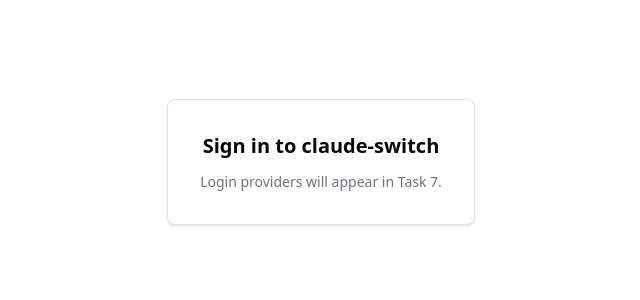
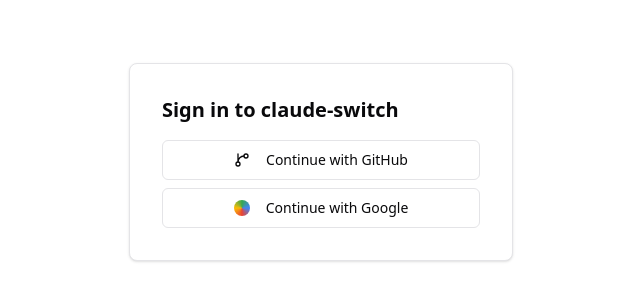
Before and after one commit to jleal52/claude-switch, a React (Vite) app in the folder web/: page /login in a window 1280 px wide. Shown: the part 238-538 px from the top of the page, without its empty margins (319-959 px from the left). Built offline with nearby package versions, Linux system fonts and the light colour scheme; no server answers.

Commit message:
feat(web): /login with provider buttons

```diff
--- /dev/null
+++ b/web/src/components/Login.tsx
@@ -0,0 +1,44 @@
+import { useQuery } from '@tanstack/react-query';
+import { apiClient } from '@/api/client';
+import { Button } from '@/components/ui/button';
+import { GitBranch } from 'lucide-react';
+
+interface ProvidersResponse {
+  providers_configured: string[];
+}
+
+export function Login() {
+  const { data } = useQuery({
+    queryKey: ['providers'],
+    queryFn: () => apiClient<ProvidersResponse>('/api/me').catch(() => ({ providers_configured: ['github', 'google'] })),
+    staleTime: 5 * 60_000,
+  });
+
+  const providers = data?.providers_configured ?? [];
+
+  return (
+    <main className="grid min-h-screen place-items-center bg-background">
+      <div className="w-full max-w-sm space-y-4 rounded-lg border bg-card p-8 shadow">
+        <h1 className="text-xl font-semibold">Sign in to claude-switch</h1>
+        <div className="flex flex-col gap-2">
+          {providers.includes('github') && (
+            <Button asChild variant="outline">
+              <a href="/auth/github/login">
+                <GitBranch className="mr-2 h-4 w-4" />
+                Continue with GitHub
+              </a>
+            </Button>
+          )}
+          {providers.includes('google') && (
+            <Button asChild variant="outline">
+              <a href="/auth/google/login">
+                <span className="mr-2 inline-block h-4 w-4 rounded-full bg-[conic-gradient(from_180deg,#ea4335,#fbbc05,#34a853,#4285f4,#ea4335)]" />
+                Continue with Google
+              </a>
+            </Button>
+          )}
+        </div>
+      </div>
+    </main>
+  );
+}
--- a/web/src/routes/login.tsx
+++ b/web/src/routes/login.tsx
@@ -1,15 +1,9 @@
 import { createRoute } from '@tanstack/react-router';
 import { Route as RootRoute } from './__root';
+import { Login } from '@/components/Login';
 
 export const Route = createRoute({
   getParentRoute: () => RootRoute,
   path: '/login',
-  component: () => (
-    <main className="grid min-h-screen place-items-center">
-      <div className="space-y-3 rounded-lg border bg-card p-8 text-center shadow">
-        <h1 className="text-xl font-semibold">Sign in to claude-switch</h1>
-        <p className="text-sm text-muted-foreground">Login providers will appear in Task 7.</p>
-      </div>
-    </main>
-  ),
+  component: Login,
 });
```
Also changed, not shown: 1 other file (tests, documents, lock files or other folders).
